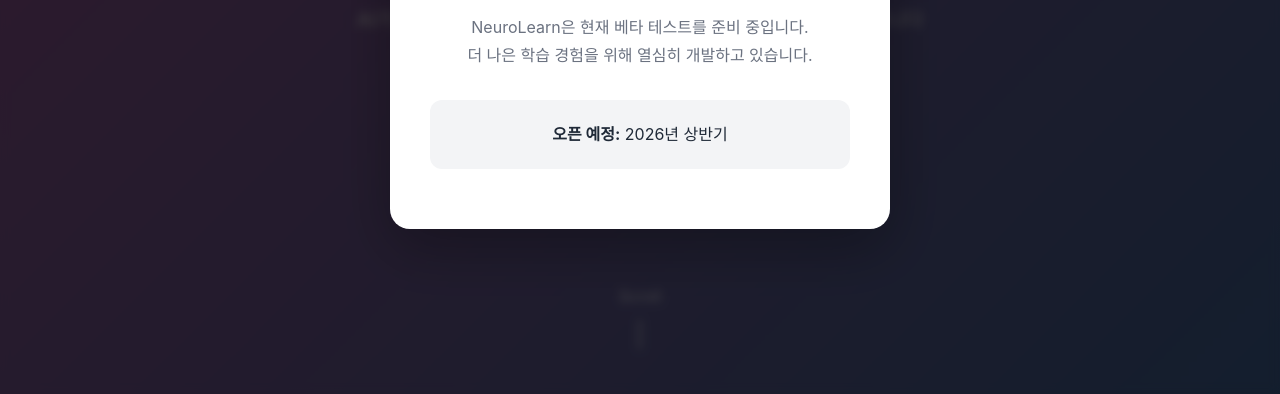
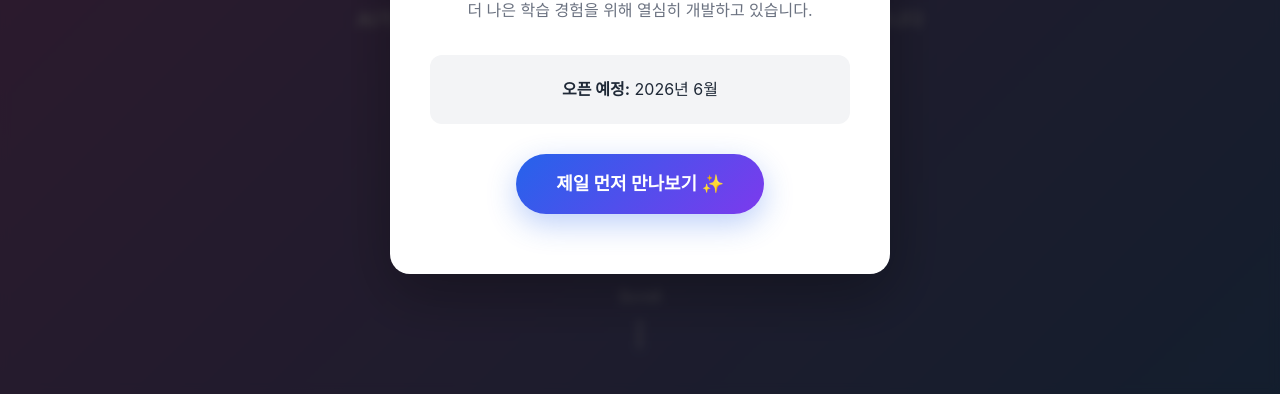
Before and after one commit to ssun-boy/neurolearn-landing, a plain HTML site: page index.html in a window 1280 px wide. Both pictures are taken after a click on the button "학습 시작하기". Shown: the part 406-800 px from the top of the page. Drawn offline with Linux system fonts and the light colour scheme.

Commit message:
2026년 6월, 메일로 예약신청

```diff
--- a/index.html
+++ b/index.html
@@ -181,8 +181,11 @@
             <p>NeuroLearn은 현재 베타 테스트를 준비 중입니다.<br>
             더 나은 학습 경험을 위해 열심히 개발하고 있습니다.</p>
             <div class="modal-info">
-                <p><strong>오픈 예정:</strong> 2026년 상반기</p>
+                <p><strong>오픈 예정:</strong> 2026년 6월</p>
             </div>
+            <a href="mailto:ai.nomad@neurolearn.co.kr?subject=뉴로런 베타 테스트 신청&body=안녕하세요,%0D%0A%0D%0A뉴로런 베타 테스트에 참여하고 싶습니다.%0D%0A%0D%0A이름:%0D%0A이메일:%0D%0A관심 자격증:%0D%0A%0D%0A감사합니다." class="modal-button">
+                제일 먼저 만나보기 ✨
+            </a>
         </div>
     </div>
 
--- a/style.css
+++ b/style.css
@@ -631,6 +631,25 @@ body {
     color: var(--dark);
 }
 
+.modal-button {
+    display: inline-block;
+    margin-top: 30px;
+    padding: 16px 40px;
+    background: linear-gradient(135deg, var(--primary) 0%, var(--secondary) 100%);
+    color: var(--white);
+    text-decoration: none;
+    border-radius: 50px;
+    font-size: 18px;
+    font-weight: 700;
+    transition: var(--transition);
+    box-shadow: 0 10px 30px rgba(37, 99, 235, 0.3);
+}
+
+.modal-button:hover {
+    transform: translateY(-3px) scale(1.05);
+    box-shadow: 0 15px 40px rgba(37, 99, 235, 0.4);
+}
+
 /* ========================================
    Responsive Design
    ======================================== */
@@ -728,4 +747,9 @@ body {
     .modal-content {
         padding: 40px 30px;
     }
+
+    .modal-button {
+        padding: 14px 32px;
+        font-size: 16px;
+    }
 }
```
